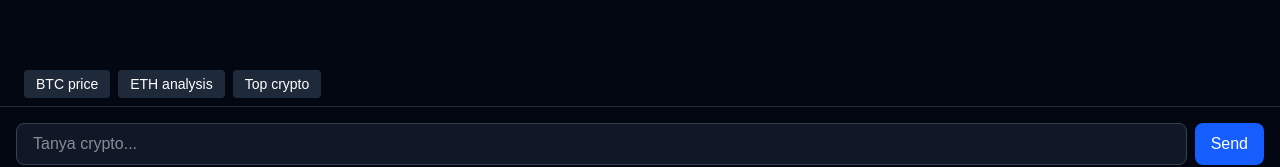
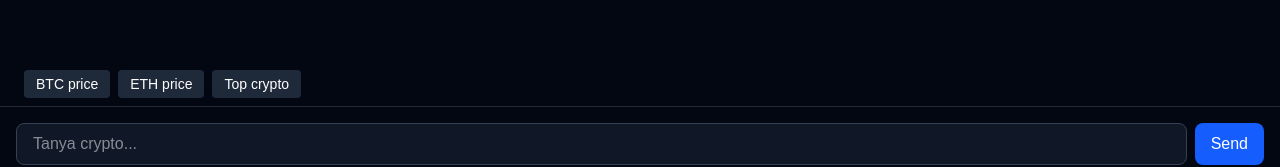
Before and after one commit to Beny25/binai, a Next.js app: page /chat in a window 1280 px wide. Shown: the part 619-786 px from the top of the page. Built offline with nearby package versions, Linux system fonts and the light colour scheme.

Commit message:
Enhance ChatPage with better typing and error handling
Refactor ChatPage component to improve type safety and error handling.

```diff
--- a/app/chat/page.tsx
+++ b/app/chat/page.tsx
@@ -2,10 +2,10 @@
 
 import { useState, useRef, useEffect } from "react"
 
-export default function ChatPage(){
+export default function ChatPage() {
 
   const [message,setMessage] = useState("")
-  const [chat,setChat] = useState<any[]>([])
+  const [chat,setChat] = useState<{role:"user"|"ai",text:string}[]>([])
   const [loading,setLoading] = useState(false)
 
   const bottomRef = useRef<HTMLDivElement>(null)
@@ -15,7 +15,6 @@ export default function ChatPage(){
   },[chat])
 
   const sendMessage = async (text?:string) => {
-
     const msg = text || message
     if(!msg) return
 
@@ -23,124 +22,61 @@ export default function ChatPage(){
     setMessage("")
     setLoading(true)
 
-    const res = await fetch("/api/ai",{
-      method:"POST",
-      headers:{ "Content-Type":"application/json" },
-      body: JSON.stringify({ message: msg })
-    })
-
-    const data = await res.json()
-
-    setChat(prev=>[...prev,{role:"ai",text:data.reply}])
-    setLoading(false)
+    try {
+      const res = await fetch("/api/ai",{
+        method:"POST",
+        headers:{"Content-Type":"application/json"},
+        body: JSON.stringify({message:msg})
+      })
+      const data = await res.json()
+      setChat(prev=>[...prev,{role:"ai",text:data.reply}])
+    } catch(err){
+      console.error(err)
+      setChat(prev=>[...prev,{role:"ai",text:"❌ Maaf, ada error saat memproses pesanmu."}])
+    } finally {
+      setLoading(false)
+    }
   }
 
-  return(
-
+  return (
     <div className="flex flex-col h-screen bg-gray-950 text-white">
 
       {/* Header */}
-
       <div className="p-4 border-b border-gray-800 flex justify-between items-center">
-
-        <h1 className="font-bold text-lg">
-          🤖 BinAI Assistant
-        </h1>
-
-        <a
-          href="https://t.me/binai_assistant_bot"
-          target="_blank"
-          className="text-sm bg-blue-600 px-3 py-1 rounded"
-        >
-          Telegram Bot
-        </a>
-
+        <h1 className="font-bold text-lg">🤖 BinAI Assistant</h1>
+        <a href="https://t.me/binai_assistant_bot" target="_blank" className="text-sm bg-blue-600 px-3 py-1 rounded">Telegram Bot</a>
       </div>
 
       {/* Chat area */}
-
       <div className="flex-1 overflow-y-auto p-6 space-y-4">
-
         {chat.map((c,i)=>(
-
-          <div
-            key={i}
-            className={`flex ${c.role==="user"?"justify-end":"justify-start"}`}
-          >
-
-            <div
-              className={`
-              px-4 py-2 rounded-xl max-w-md
-              ${c.role==="user"
-                ? "bg-blue-600"
-                : "bg-gray-800"}
-              `}
-            >
+          <div key={i} className={`flex ${c.role==="user"?"justify-end":"justify-start"}`}>
+            <div className={`px-4 py-2 rounded-xl max-w-md ${c.role==="user"?"bg-blue-600":"bg-gray-800"}`}>
               {c.text}
             </div>
-
           </div>
-
         ))}
-
-        {loading && (
-          <div className="text-gray-400 text-sm">
-            BinAI sedang berpikir...
-          </div>
-        )}
-
+        {loading && <div className="text-gray-400 text-sm">BinAI sedang berpikir...</div>}
         <div ref={bottomRef}></div>
-
       </div>
 
-      {/* Quick prompts */}
-
+      {/* Quick buttons */}
       <div className="px-6 pb-2 flex gap-2 flex-wrap text-sm">
-
-        <button
-          onClick={()=>sendMessage("BTC price today")}
-          className="bg-gray-800 px-3 py-1 rounded"
-        >
-          BTC price
-        </button>
-
-        <button
-          onClick={()=>sendMessage("ETH market analysis")}
-          className="bg-gray-800 px-3 py-1 rounded"
-        >
-          ETH analysis
-        </button>
-
-        <button
-          onClick={()=>sendMessage("Top crypto today")}
-          className="bg-gray-800 px-3 py-1 rounded"
-        >
-          Top crypto
-        </button>
-
+        <button onClick={()=>sendMessage("BTC price today")} className="bg-gray-800 px-3 py-1 rounded">BTC price</button>
+        <button onClick={()=>sendMessage("ETH price today")} className="bg-gray-800 px-3 py-1 rounded">ETH price</button>
+        <button onClick={()=>sendMessage("Top crypto today")} className="bg-gray-800 px-3 py-1 rounded">Top crypto</button>
       </div>
 
       {/* Input */}
-
       <div className="p-4 border-t border-gray-800 flex gap-2">
-
         <input
           value={message}
           onChange={(e)=>setMessage(e.target.value)}
-          onKeyDown={(e)=>{
-            if(e.key==="Enter") sendMessage()
-          }}
+          onKeyDown={(e)=>{ if(e.key==="Enter") sendMessage() }}
           placeholder="Tanya crypto..."
           className="flex-1 bg-gray-900 border border-gray-700 rounded-lg px-4 py-2 outline-none"
         />
-
-        <button
-          onClick={()=>sendMessage()}
-          className="bg-blue-600 px-4 py-2 rounded-lg"
-        >
-          Send
-        </button>
-
+        <button onClick={()=>sendMessage()} className="bg-blue-600 px-4 py-2 rounded-lg">Send</button>
       </div>
 
     </div>
```
